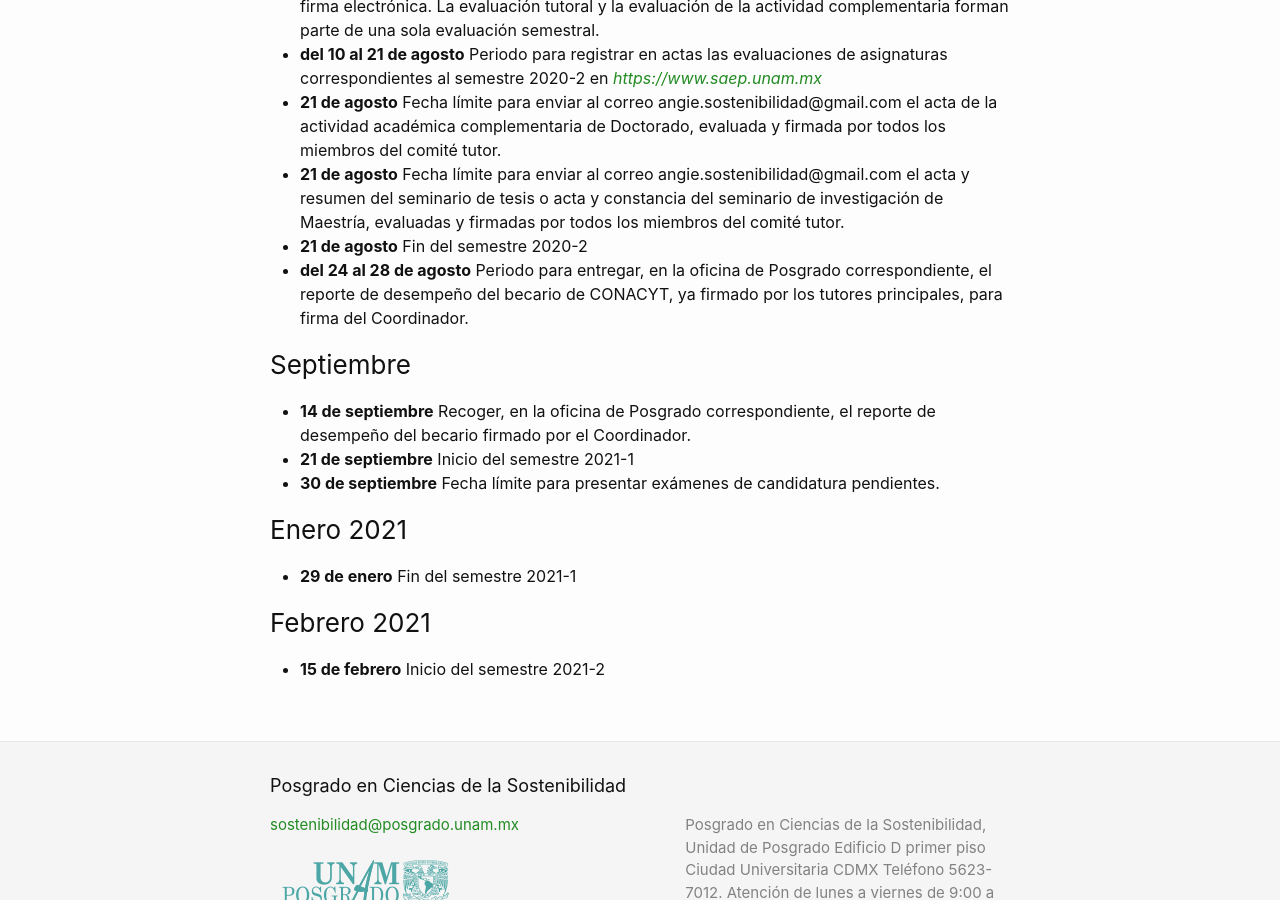
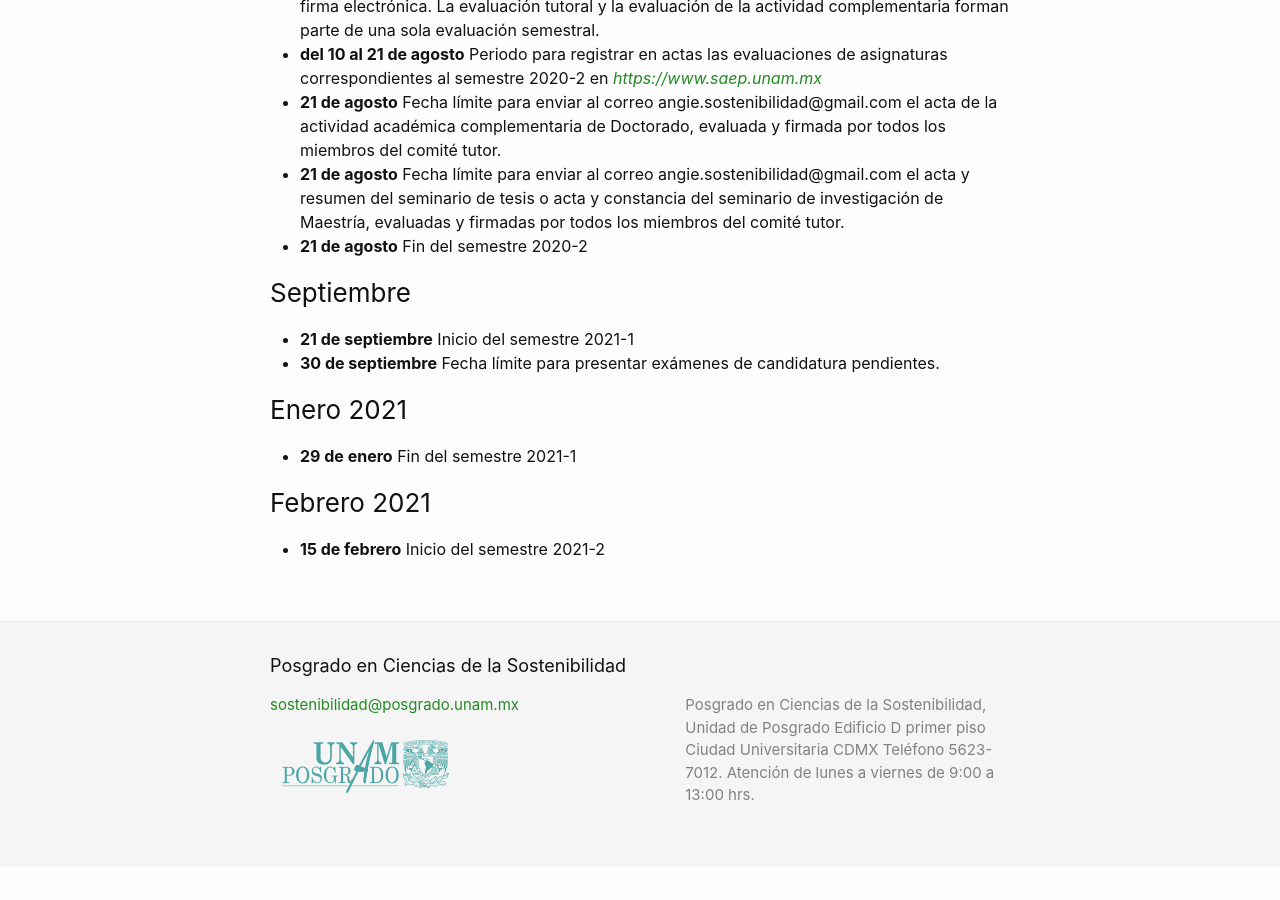
Before and after one commit to pcs-unam/pcs-unam.github.io, a Jekyll site: the page built from posgrado/calendario2.md, in a window 1280 px wide and 900 px high, scrolled down 1128 px. Built offline with Jekyll 4.4.1, drawn with Linux system fonts in a browser that asks for light colours; after the commit the page ends 1995 px from its top, so only the background shows below that.

Commit message:
Se quitó provisionalmente lo del reporte del becario hasta definir bien el procedimiento

```diff
--- a/posgrado/calendario2.md
+++ b/posgrado/calendario2.md
@@ -32,10 +32,8 @@ Para que una solicitud al Comité Académico pase a la sesión más próxima, te
 - **21 de agosto** Fecha límite para enviar al correo angie.sostenibilidad@gmail.com el acta de la actividad académica complementaria de Doctorado, evaluada y firmada por todos los miembros del comité tutor.
 - **21 de agosto** Fecha límite para enviar al correo angie.sostenibilidad@gmail.com el acta y resumen del seminario de tesis o acta y constancia del seminario de investigación de Maestría, evaluadas y firmadas por todos los miembros del comité tutor.
 - **21 de agosto** Fin del semestre 2020-2
-- **del 24 al 28 de agosto** Periodo para entregar, en la oficina de Posgrado correspondiente, el reporte de desempeño del becario de CONACYT, ya firmado por los tutores principales, para firma del Coordinador.
 
 ### Septiembre
-- **14 de septiembre** Recoger, en la oficina de Posgrado correspondiente, el reporte de desempeño del becario firmado por el Coordinador.
 - **21 de septiembre** Inicio del semestre 2021-1
 - **30 de septiembre** Fecha límite para presentar exámenes de candidatura pendientes.
 
```
